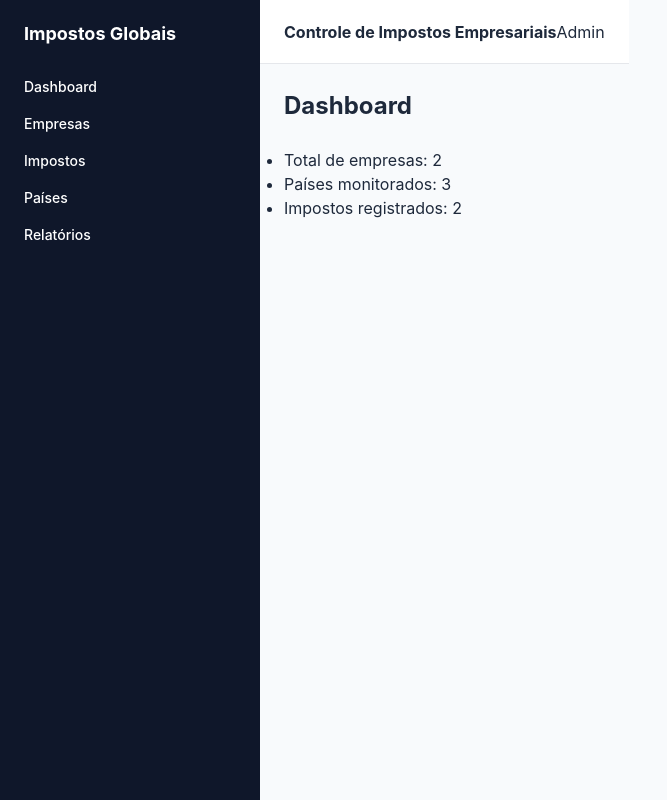
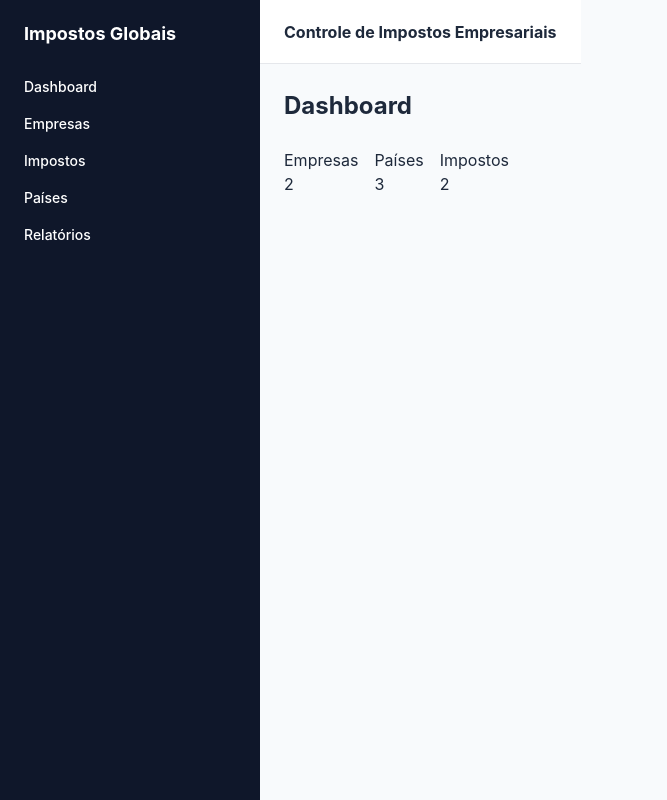
Before and after one commit to gillyguilherme/controle-impostos-empresariais, a React (Vite) app: page / in a window 1280 px wide. Shown: the whole page, without its empty margins (0-667 px from the left). Built offline with nearby package versions, Linux system fonts and the light colour scheme.

Commit message:
criaçao de componentes UI reutilizáveis e aplica no dashboard

```diff
--- a/src/components/layout/Header.tsx
+++ b/src/components/layout/Header.tsx
@@ -1,11 +1,9 @@
 export function Header() {
   return (
     <header className="header">
-      <strong>Controle de Impostos Empresariais</strong>
+      <strong>Controle de Impostos Empresariais </strong>
 
-      <div>
-        <span>Admin</span>
-      </div>
+
     </header>
   );
 }
--- /dev/null
+++ b/src/components/ui/Card.tsx
@@ -0,0 +1,15 @@
+import type { ReactNode } from "react";
+
+interface CardProps {
+  title: string;
+  children: ReactNode;
+}
+
+export function Card({ title, children }: CardProps) {
+  return (
+    <div className="card">
+      <div className="card-title">{title}</div>
+      <div className="card-value">{children}</div>
+    </div>
+  );
+}
--- /dev/null
+++ b/src/components/ui/Loading.tsx
@@ -0,0 +1,3 @@
+export function Loading() {
+  return <div className="loading">Carregando dados...</div>;
+}
--- a/src/features/taxes/pages/DashboardPage.tsx
+++ b/src/features/taxes/pages/DashboardPage.tsx
@@ -1,12 +1,16 @@
 import { useEffect, useState } from "react";
+
 import { companyService } from "../../../mocks/services/companyService.mock";
 import { countryService } from "../../../mocks/services/countryService.mock";
 import { taxService } from "../../../mocks/services/taxService.mock";
 
+import { Card } from "../../../components/ui/Card";
+import { Loading } from "../../../components/ui/Loading";
+
 export function DashboardPage() {
-  const [companies, setCompanies] = useState<number>(0);
-  const [countries, setCountries] = useState<number>(0);
-  const [taxes, setTaxes] = useState<number>(0);
+  const [companies, setCompanies] = useState<number | null>(null);
+  const [countries, setCountries] = useState<number | null>(null);
+  const [taxes, setTaxes] = useState<number | null>(null);
 
   useEffect(() => {
     companyService.getAll().then((data) => setCompanies(data.length));
@@ -14,17 +18,19 @@ export function DashboardPage() {
     taxService.getAll().then((data) => setTaxes(data.length));
   }, []);
 
+  if (companies === null || countries === null || taxes === null) {
+    return <Loading />;
+  }
+
   return (
     <>
       <h2>Dashboard</h2>
 
-      <section style={{ marginTop: "24px" }}>
-        <ul>
-          <li>Total de empresas: {companies}</li>
-          <li>Países monitorados: {countries}</li>
-          <li>Impostos registrados: {taxes}</li>
-        </ul>
-      </section>
+      <div style={{ display: "flex", gap: "16px", marginTop: "24px" }}>
+        <Card title="Empresas">{companies}</Card>
+        <Card title="Países">{countries}</Card>
+        <Card title="Impostos">{taxes}</Card>
+      </div>
     </>
   );
 }
--- /dev/null
+++ b/src/styles/ui.css
@@ -0,0 +1,42 @@
+.card {
+  background-color: var(--color-surface);
+  border-radius: 8px;
+  padding: 16px;
+  border: 1px solid #e5e7eb;
+}
+
+.card-title {
+  font-size: 14px;
+  color: var(--color-muted);
+  margin-bottom: 8px;
+}
+
+.card-value {
+  font-size: 24px;
+  font-weight: bold;
+}
+
+.table {
+  width: 100%;
+  border-collapse: collapse;
+  margin-top: 16px;
+}
+
+.table th,
+.table td {
+  padding: 12px;
+  border-bottom: 1px solid #e5e7eb;
+  text-align: left;
+  font-size: 14px;
+}
+
+.table th {
+  background-color: #f1f5f9;
+  font-weight: 600;
+}
+
+.loading {
+  padding: 24px;
+  text-align: center;
+  color: var(--color-muted);
+}
```
Also changed, not shown: src/components/ui/Table.tsx (added, +22 -0 lines).
